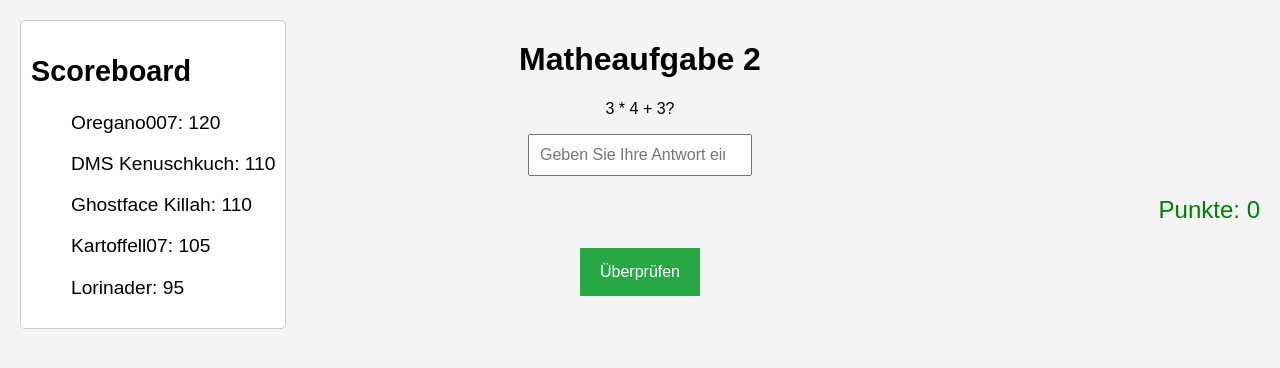
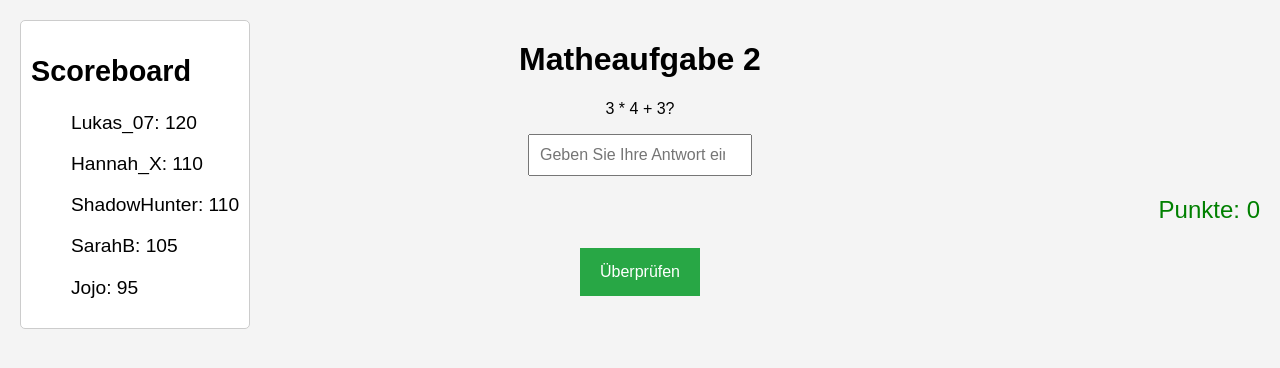
Before and after one commit to DmsTomyris/MatheQuiz, a plain HTML site: page Gamification2.html in a window 1280 px wide. Drawn offline with Linux system fonts and the light colour scheme.

Commit message:
Update Gamification2.html

```diff
--- a/Gamification2.html
+++ b/Gamification2.html
@@ -36,11 +36,11 @@
     <div id="scoreboard">
         <h2>Scoreboard</h2>
         <ul>
-            <p>Oregano007: 120</p>
-            <p>DMS Kenuschkuch: 110</p>
-            <p>Ghostface Killah: 110</p>
-            <p>Kartoffell07: 105</p>
-            <p>Lorinader: 95</p>
+            <p>Lukas_07: 120</p>
+            <p>Hannah_X: 110</p>
+            <p>ShadowHunter: 110</p>
+            <p>SarahB: 105</p>
+            <p>Jojo: 95</p>
         </ul>
     </div>
 
```
